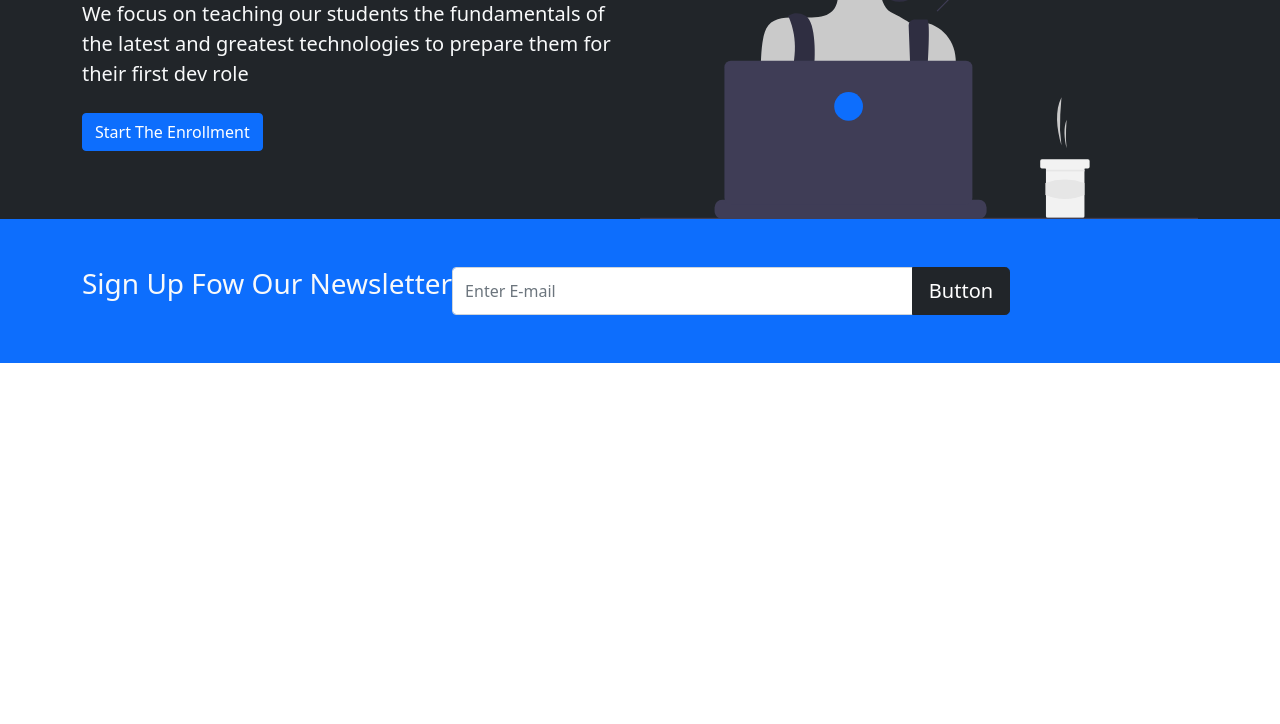
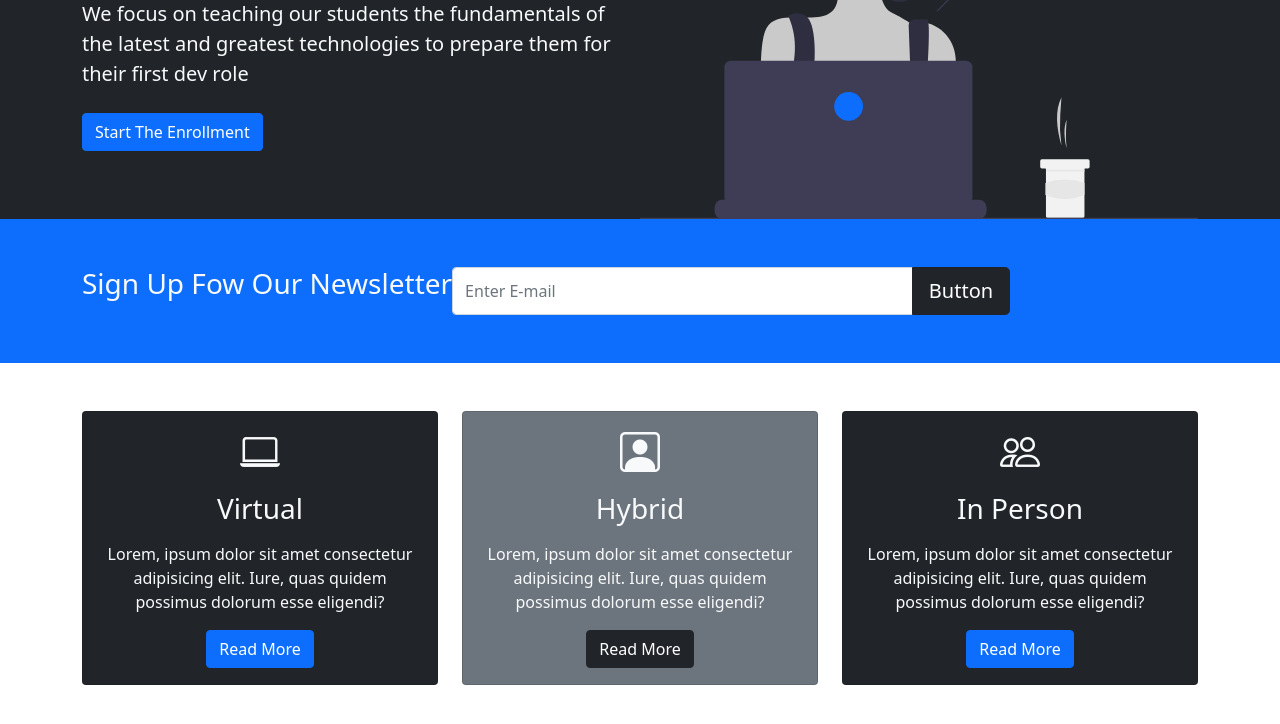
Before and after one commit to SrWillxD/bootstrapLandingPage, a plain HTML site: page index.html in a window 1280 px wide. Shown: the part 262-986 px from the top of the page. Before the commit the page ends 800 px from the top, so only its background shows below. Drawn offline with nearby package versions, Linux system fonts and the light colour scheme.

Commit message:
Creating cards

```diff
--- a/index.html
+++ b/index.html
@@ -4,8 +4,9 @@
     <meta charset="UTF-8">
     <meta name="viewport" content="width=device-width, initial-scale=1.0">
     <link href="https://cdn.jsdelivr.net/npm/bootstrap@5.0.2/dist/css/bootstrap.min.css" rel="stylesheet" integrity="sha384-EVSTQN3/azprG1Anm3QDgpJLIm9Nao0Yz1ztcQTwFspd3yD65VohhpuuCOmLASjC" crossorigin="anonymous">
+    <link rel="stylesheet" href="https://cdn.jsdelivr.net/npm/bootstrap-icons@1.3.0/font/bootstrap-icons.css"/>
+    <link rel="stylesheet" href="style.css">
     <title>Frontend Bootcamp</title>
-    <link rel="stylesheet" href="style.css">
 </head>
 <body>
     <nav class="navbar navbar-expand-lg bg-dark navbar-dark py-3">
@@ -62,6 +63,60 @@
         </div>
     </section>
 
+    <section class="p-5">
+        <div class="container">
+            <div class="row text-center g-4">
+                <div class="col-md">
+                    <div class="card bg-dark text-light">
+                        <div class="card-body text-center">
+                            <div class="h1 mb-3">
+                                <i class="bi bi-laptop"></i>
+                            </div>
+
+                            <h3 class="card-title mb-3">Virtual</h3>
+
+                            <p class="card-text">Lorem, ipsum dolor sit amet consectetur adipisicing elit. Iure, quas quidem possimus dolorum esse eligendi?</p>
+
+                            <a href="#" class="btn btn-primary">Read More</a>
+                        </div>
+                    </div>
+                </div>
+
+                <div class="col-md">
+                    <div class="card bg-secondary text-light">
+                        <div class="card-body text-center">
+                            <div class="h1 mb-3">
+                                <i class="bi bi-person-square"></i>
+                            </div>
+
+                            <h3 class="card-title mb-3">Hybrid</h3>
+
+                            <p class="card-text">Lorem, ipsum dolor sit amet consectetur adipisicing elit. Iure, quas quidem possimus dolorum esse eligendi?</p>
+
+                            <a href="#" class="btn btn-dark">Read More</a>
+                        </div>
+                    </div>
+                </div>
+
+                <div class="col-md">
+                    <div class="card bg-dark text-light">
+                        <div class="card-body text-center">
+                            <div class="h1 mb-3">
+                                <i class="bi bi-people"></i>
+                            </div>
+
+                            <h3 class="card-title mb-3">In Person</h3>
+
+                            <p class="card-text">Lorem, ipsum dolor sit amet consectetur adipisicing elit. Iure, quas quidem possimus dolorum esse eligendi?</p>
+
+                            <a href="#" class="btn btn-primary">Read More</a>
+                        </div>
+                    </div>
+                </div>
+            </div>
+        </div>
+    </section>
+
     <script src="https://cdn.jsdelivr.net/npm/bootstrap@5.0.2/dist/js/bootstrap.bundle.min.js" integrity="sha384-MrcW6ZMFYlzcLA8Nl+NtUVF0sA7MsXsP1UyJoMp4YLEuNSfAP+JcXn/tWtIaxVXM" crossorigin="anonymous"></script>
 </body>
 </html>
```
